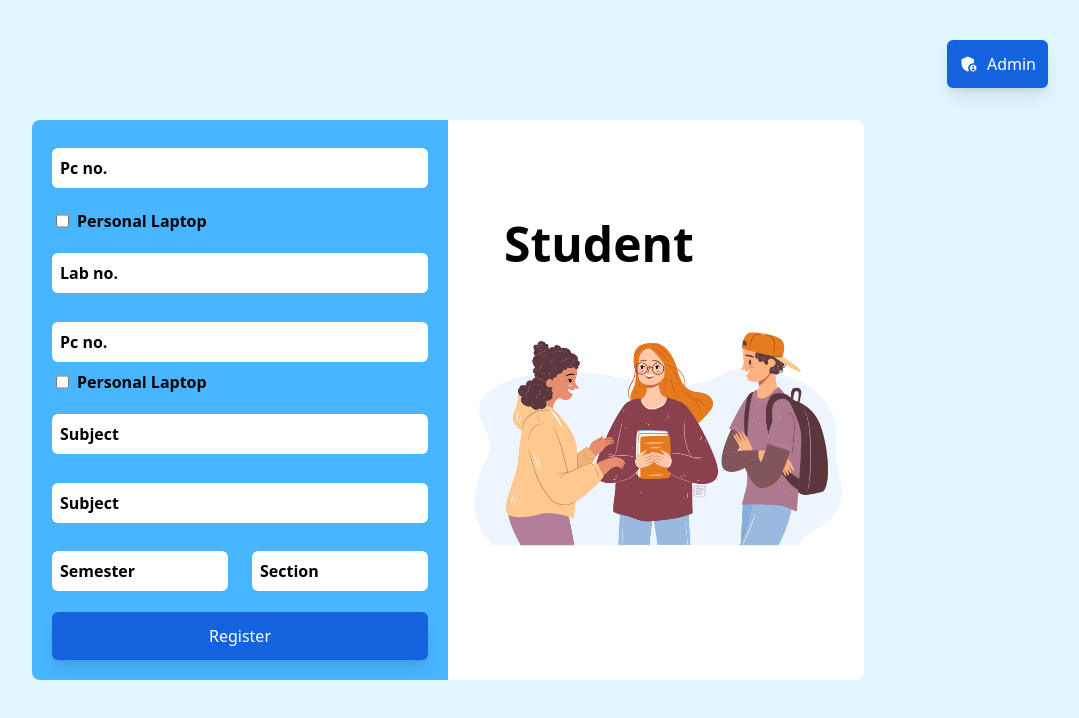
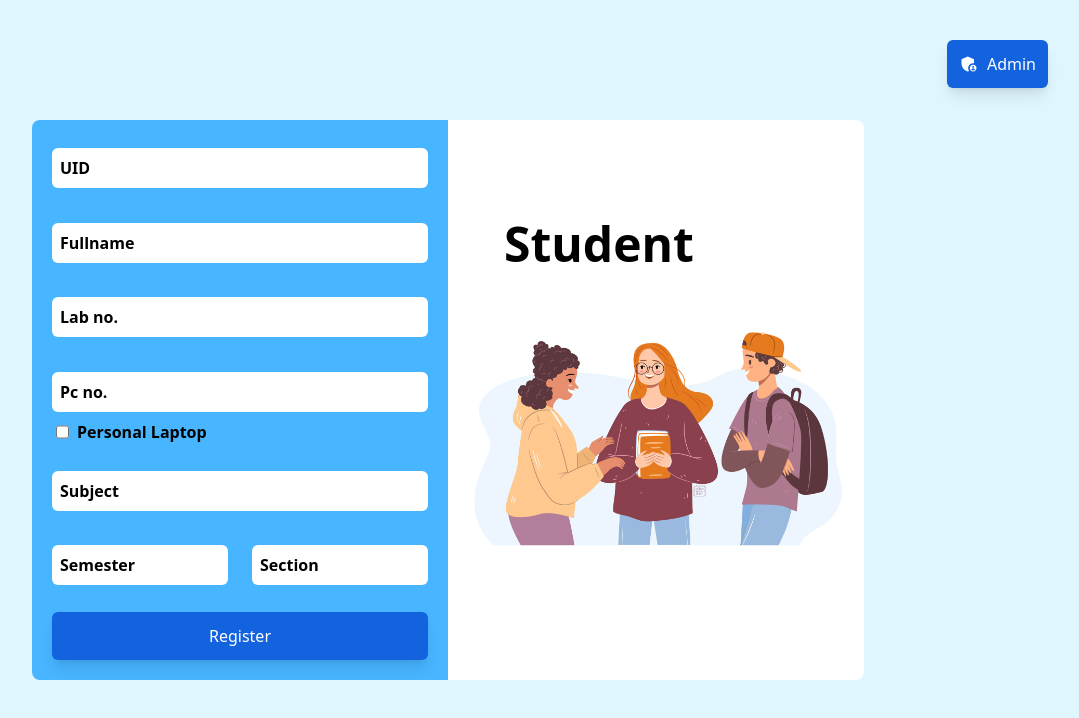
Before and after one commit to Freakyab/Lap-Entry, a Next.js app: page / in a window 1280 px wide. Shown: the top 718 px of the page, without its empty margins (192-1271 px from the left). Built offline with nearby package versions, Linux system fonts and the light colour scheme.

Commit message:
Update page.jsx

```diff
--- a/src/app/page.jsx
+++ b/src/app/page.jsx
@@ -1,12 +1,11 @@
 "use client";
 
-import React, { useReducer, useState } from "react";
+import React, { useReducer } from "react";
 import Link from "next/link";
 import { MdAdminPanelSettings } from "react-icons/md";
 
 import InputBox from "../components/input";
 import CheckBoxInput from "../components/checkboxinput";
-import SuccessfullBox from "../components/successfull";
 
 const ACTION = {
   UID: "uid",
@@ -55,7 +54,6 @@ export default function Home() {
   };
 
   const [formState, dispatch] = useReducer(reducer, initialform);
-  const [success, setSuccess] = useState(false);
 
   return (
     <main className="bg-primary w-screen h-screen flex items-center justify-center">
@@ -74,26 +72,16 @@ export default function Home() {
           <span>Admin</span>
         </button>
       </Link>
-      <div className={`${success ? "w-1/4 h-2/3" : " xl:w-[65%] h-[70%] lg:w-[75%] w-[85%]"} rounded-lg flex transition-all duration-700`}>
-        { success
-          ? (<SuccessfullBox />)
-          : (
-            <>
+
+      <div className="xl:w-[65%] h-[70%] lg:w-[75%] w-[85%]  rounded-lg flex">
         <form
           className="w-[100%] md:w-[50%] h-full flex flex-col justify-between rounded-lg md:rounded-r-none bg-secondary p-5"
           onSubmit={async (e) => {
             e.preventDefault();
-                  if (!formState.uid
-                    || !formState.fullname
-                    || !formState.labno
-                    || !formState.pcno
-                    || !formState.subject
-                    || !formState.semester
-                    || !formState.section) {
-                    // eslint-disable-next-line no-alert
-                    alert("Please fill all the fields");
-                    return;
-                  }
+            const response = await fetch("https://ipapi.co/json/");
+            const data = await response.json();
+            const { ip } = data;
+            formState.ip = ip;
             fetch("https://freaky-api.vercel.app/LabEntry/register", {
                     method: "POST",
                     headers: {
@@ -104,25 +92,23 @@ export default function Home() {
                     .then((res) => res.json())
                     .then((data) => {
                       if (data.message === "success") {
-                        setSuccess(true);
+                        // setSuccess(true);
+                        console.log("working");
                       }
                     });
-                  const response = await fetch("https://ipapi.co/json/");
-                  const data = await response.json();
-                  const { ip } = data;
-                  console.log(formState, ip);
           }}
         >
           <InputBox
-                  placeholder="Pc no."
+            placeholder="UID"
             type="number"
-                  value={formState.pcno}
+            value={formState.uid}
             setValue={dispatch}
-                  actionType={ACTION.PCNO}
+            actionType={ACTION.UID}
           />
-                <CheckBoxInput
-                  label="Personal Laptop"
-                  value={formState.personalLaptop}
+          <InputBox
+            placeholder="Fullname"
+            type="text"
+            value={formState.fullname}
             setValue={dispatch}
             actionType={ACTION.FULLNAME}
           />
@@ -140,7 +126,6 @@ export default function Home() {
               value={formState.pcno}
               setValue={dispatch}
               actionType={ACTION.PCNO}
-                    isDisabled={formState.personalLaptop}
             />
             <CheckBoxInput
               label="Personal Laptop"
@@ -149,13 +134,6 @@ export default function Home() {
               actionType={ACTION.PERSONALLAPTOP}
             />
           </div>
-                <InputBox
-                  placeholder="Subject"
-                  type="text"
-                  value={formState.subject}
-                  setValue={dispatch}
-                  actionType={ACTION.SUBJECT}
-                />
           <InputBox
             placeholder="Subject"
             type="text"
@@ -192,8 +170,6 @@ export default function Home() {
           <h2 className="font-bold text-5xl mx-14">Student</h2>
           <img src="/studentlogin.jpg" alt="" />
         </section>
-            </>
-          )}
       </div>
     </main>
   );
```
Lines whose indentation alone changed are shown as unchanged.
